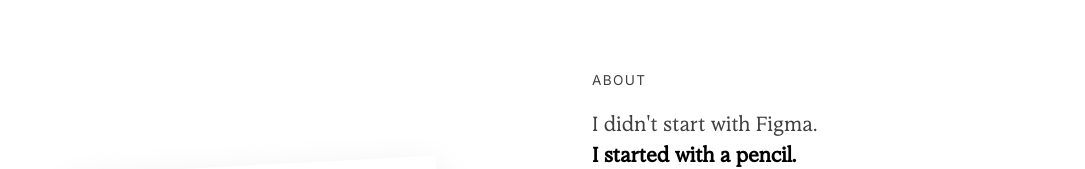
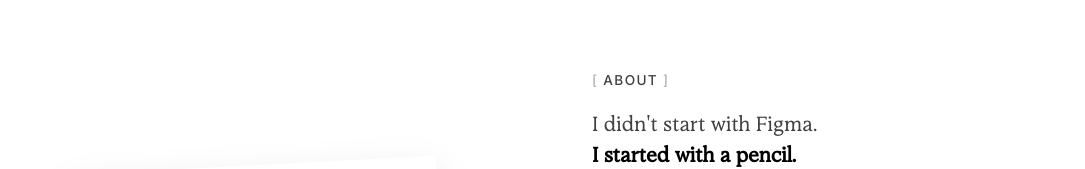
Before and after one commit to laveenahub/Designer, a React (Vite) app: page / in a window 1280 px wide. Shown: the part 778-947 px from the top of the page, without its empty margins (96-1181 px from the left). Built offline with nearby package versions, Linux system fonts and the light colour scheme; a web font is replaced by a local one.

Commit message:
Update labels on landing page: ABOUT and WHAT OTHERS SAY

```diff
--- a/src/App.jsx
+++ b/src/App.jsx
@@ -162,7 +162,7 @@
             </div>
 
             <div className="about-text-content">
-              <div className="reveal" style={{ fontSize: '0.85rem', textTransform: 'uppercase', letterSpacing: '0.1em', color: 'var(--text-secondary)', marginBottom: '1rem', fontFamily: 'var(--font-body)' }}>
+              <div className="reveal section-label" style={{ marginBottom: '1rem' }}>
                 ABOUT
               </div>
 
@@ -264,10 +264,10 @@
 
         {/* --- TESTIMONIAL SECTION --- */}
         {/* --- TESTIMONIAL SECTION --- */}
-        <section id="testimonial" className="section testimonial-section-bg reveal">
+        <section id="testimonial" className="section reveal">
           <div className="container">
             <div className="testimonial-header-wrapper">
-              <h2 className="section-label" style={{ margin: 0, textTransform: 'none', fontSize: '2.5rem', fontFamily: 'var(--font-heading)', color: 'var(--text-primary)' }}>What others say!</h2>
+              <span className="section-label" style={{ marginBottom: '0.5rem' }}>WHAT OTHER'S SAY!</span>
               <span className="testimonial-subtitle">I didn't come up with these, I swear</span>
             </div>
 
```
